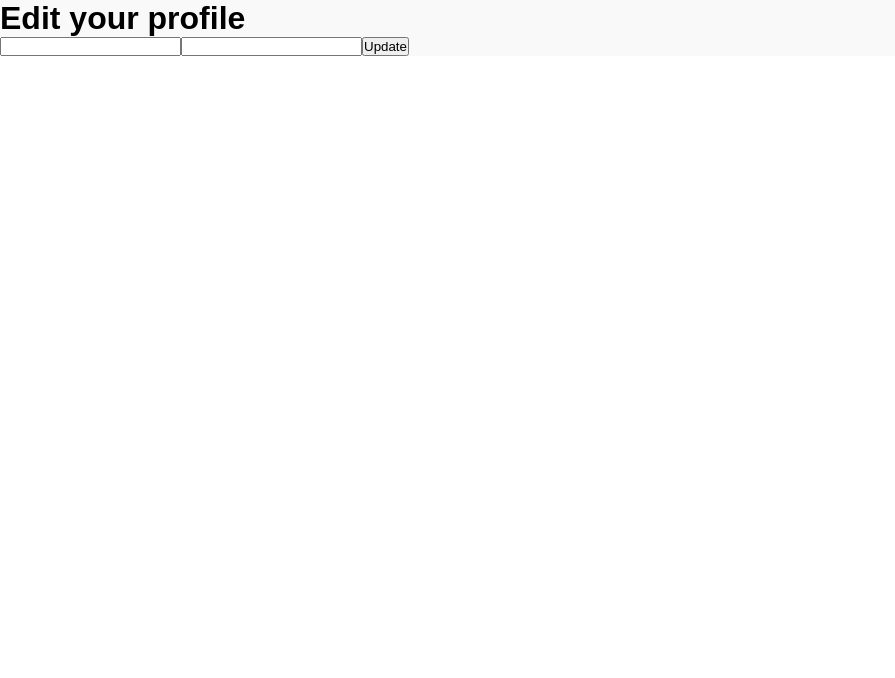
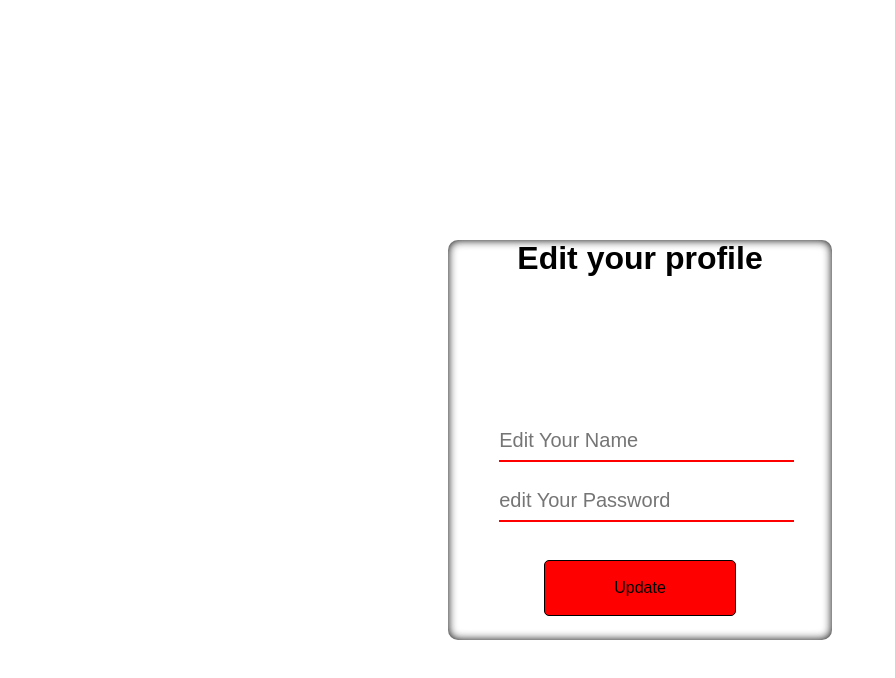
Before and after one commit to aammon14/Jacks_Burgers, a React (Create React App) app in the folder jacks-app/client/: page /users/profile in a window 1280 px wide. Shown: the top 678 px of the page, without its empty margins (0-895 px from the left). Built offline with nearby package versions, Linux system fonts and the light colour scheme; no server answers.

Commit message:
Css on edit page done

```diff
--- a/jacks-app/client/src/App.css
+++ b/jacks-app/client/src/App.css
@@ -578,10 +578,7 @@ hr.line {
   width: 23vw;
   position: absolute;
   top: 40%;
-  /*right: 20%;*/
   right: 50%;
-
-  /*border-radius: 10px 10px 10px 10px;*/
   border: none;
   border-bottom: 2px solid red;
   font-size: 20px;
@@ -593,7 +590,6 @@ hr.line {
 .sign_in_password_field {
   height: 5vh;
   width: 23vw;
-  /*right: 20%;*/
   right: 50%;
 
   top: 50%;
@@ -628,3 +624,60 @@ hr.line {
   text-decoration: underline;
   text-decoration-color: red;
 }
+/*EDITCSS*/
+.edit{
+    width: 30vw;
+  height: 50vh;
+  display: flex;
+  justify-content: center;
+  text-align: center;
+  position: absolute;
+  top: 30%;
+  left: 35%;
+  border-radius: 10px;
+  border: 3px black;
+  box-shadow: inset 0 0 10px #000000;
+}
+.edit_field{
+   height: 5vh;
+  width: 23vw;
+  position: absolute;
+  top: 45%;
+  right: 10%;
+  border: none;
+  border-bottom: 2px solid red;
+  font-size: 20px;
+  background: none;
+  outline: none;
+  color: black;
+}
+.edit_password{
+ height: 5vh;
+  width: 23vw;
+  right: 10%;
+  top: 60%;
+  position: absolute;
+  border: none;
+  border-bottom: 2px solid red;
+  font-size: 20px;
+  background: none;
+  outline: none;
+  color: black;
+}
+.edit_submit {
+ font-size: 1em;
+  padding: 7px;
+  /* margin: 0 0 0 10px; */
+  border: 1px solid black;
+  border-radius: 5px;
+  cursor: pointer;
+  text-align: center;
+  position: absolute;
+  top: 80%;
+  /*right: 23%;*/
+  right: 25%;
+
+  width: 15vw;
+  height: 7vh;
+  background: red;
+}
--- a/jacks-app/client/src/Components/UserEdit.jsx
+++ b/jacks-app/client/src/Components/UserEdit.jsx
@@ -42,23 +42,27 @@ class UserEdit extends Component {
 
   render() {
     return (
-      <div>
+      <div className='edit'>
         <form onSubmit={this.handleSubmit}>
           <div>
             <h1>Edit your profile</h1>
             <input
+              className="edit_field"
+              placeholder="Edit Your Name"
               type="text"
               value={this.state.username}
               name="username"
               onChange={this.handleChange}
             />
             <input
+              className="edit_password"
+              placeholder="edit Your Password"
               type="text"
               value={this.state.password}
-              name="username"
+              name="password"
               onChange={this.handleChange}
             />
-            <input type="submit" name="submit" value="Update" />
+            <input className='edit_submit' type="submit" name="submit" value="Update" />
           </div>
         </form>
       </div>
```
